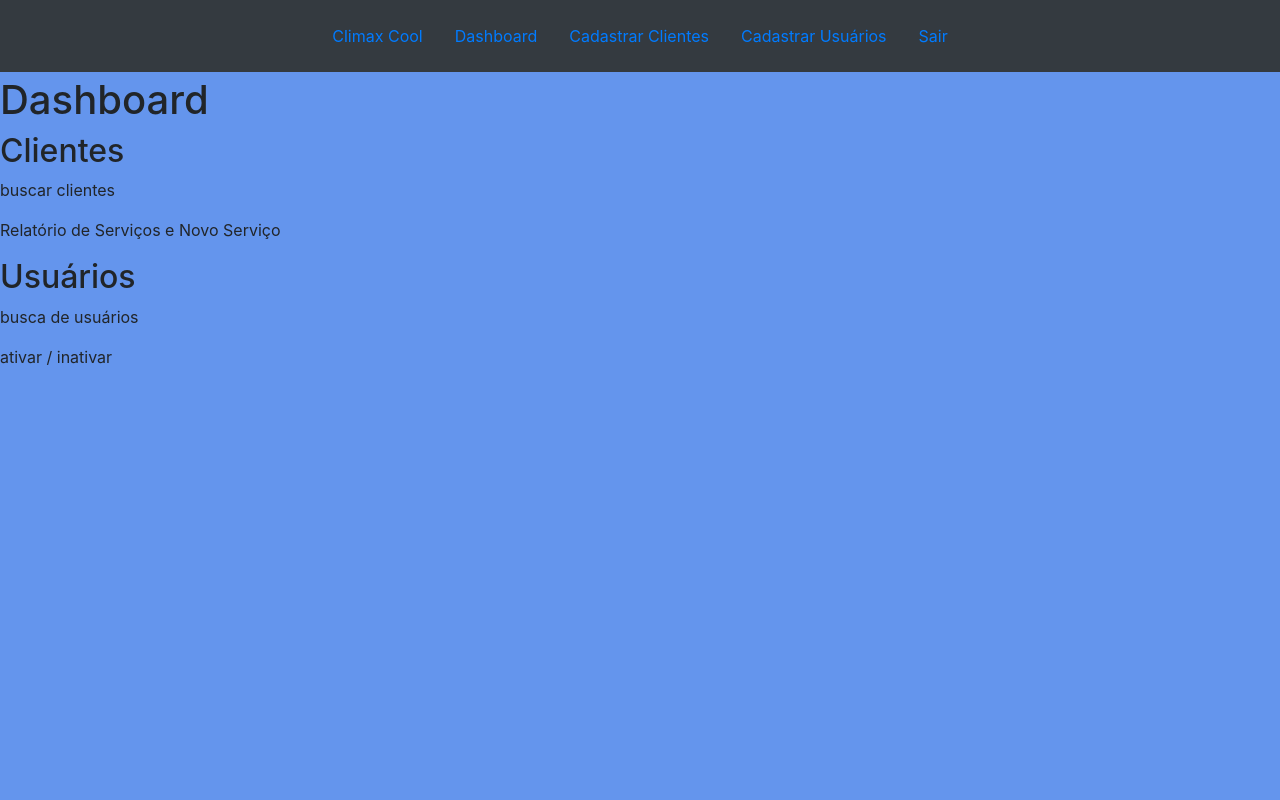
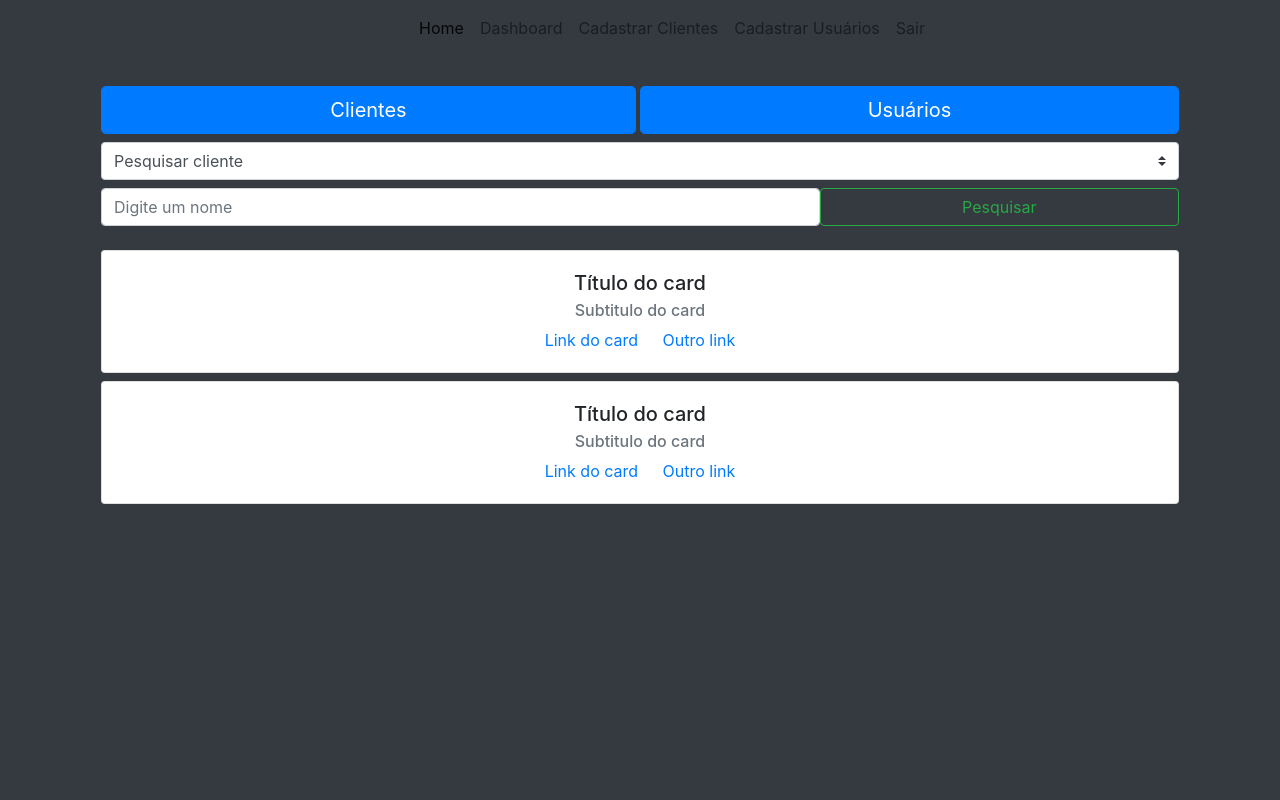
Before and after one commit to AndreJesus30/climaxcool, a Flask app: page /dashboard in a window 1280 px wide. Run offline with Flask 2, Linux system fonts and the light colour scheme; some libraries are stand-ins or nearby versions.

Commit message:
Dashboard changes and create menu hamburguer

```diff
--- a/climaxcool/static/main.css
+++ b/climaxcool/static/main.css
@@ -0,0 +1,5 @@
+.margin-nav {
+  margin-right: auto;
+  margin-left: 2rem;
+  /* background-color: rgb(20, 183, 220); */
+}
--- a/climaxcool/templates/dashboard.html
+++ b/climaxcool/templates/dashboard.html
@@ -1,12 +1,64 @@
 {% extends 'nav_logged.html' %}
 
 {% block bodynav %}
-<h1>Dashboard</h1>
+<!-- <h1>Dashboard</h1>
 <h2>Clientes</h2>
 <p>buscar clientes</p>
-<p>Relatório de Serviços e Novo Serviço</p>
-<h2>Usuários</h2>
+<p>Relatório de Serviços e Novo Serviço</p> -->
+<!-- <h2>Usuários</h2>
 <p>busca de usuários</p>
-<p>ativar / inativar</p>
+<p>ativar / inativar</p> -->
+<div style="padding-top: 70px; height: 100vh;" class="container-fluid bg-dark">
+    <div class="container">
+        <div class="row text-center p-3">
+            <div class="col-6 mb-2 pr-1">
+                <button type="button" class="btn btn-primary btn-lg w-100">Clientes</button>
+            </div>
+            <div class="col-6 mb-2 pl-0">
+                <button type="button" class="btn btn-primary btn-lg w-100">Usuários</button>
+            </div>
+
+            <div class="col-12 mb-2 ">
+                <div class="">
+                    <select class="custom-select">
+                        <option selected>Pesquisar cliente</option>
+                        <option value="Todos">Todos</option>
+                    </select>
+                </div>
+            </div>
+            <div class="col-12 mb-4">
+                <form class="col-12">
+                    <div class="row">
+                        <input class="col-8 form-control" type="search" placeholder="Digite um nome" aria-label="Pesquisar">
+                        <button class="col-4 btn btn-outline-success " type="submit">Pesquisar</button>
+                    </div>
+                </form>
+            </div>
+
+            <div class="col-12 mb-2">
+                <div class="card" style="width: 100%;">
+                    <div class="card-body">
+                        <h5 class="card-title">Título do card</h5>
+                        <h6 class="card-subtitle mb-2 text-muted">Subtitulo do card</h6>
+                        <a href="#" class="card-link">Link do card</a>
+                        <a href="#" class="card-link">Outro link</a>
+                    </div>
+                </div>
+            </div>
+
+            <div class="col-12">
+                <div class="card" style="width: 100%;">
+                    <div class="card-body">
+                        <h5 class="card-title">Título do card</h5>
+                        <h6 class="card-subtitle mb-2 text-muted">Subtitulo do card</h6>
+                        <a href="#" class="card-link">Link do card</a>
+                        <a href="#" class="card-link">Outro link</a>
+                    </div>
+                </div>
+            </div>
+
+        </div>
+    </div>
+</div>
 
 {% endblock %}
--- a/climaxcool/templates/index.html
+++ b/climaxcool/templates/index.html
@@ -9,19 +9,20 @@
     <title>Climax Cool - {% block title %} {% endblock %}</title>
     <link rel="stylesheet" href="https://fonts.googleapis.com/icon?family=Material+Icons">
     <link rel="stylesheet" href="https://stackpath.bootstrapcdn.com/bootstrap/4.1.3/css/bootstrap.min.css" integrity="sha384-MCw98/SFnGE8fJT3GXwEOngsV7Zt27NXFoaoApmYm81iuXoPkFOJwJ8ERdknLPMO" crossorigin="anonymous">
+    <link rel="stylesheet" href="../static/main.css">
 
     {% block head %}
     {% endblock %}
 
 </head>
 
-<body style="background-color: cornflowerblue; margin: 0px; padding: 0px;">
+<body class="main-content" style="background-color: cornflowerblue; margin: 0px; padding: 0px;">
 
     {% block body %}
     {% endblock %}
 
+    <script src="https://code.jquery.com/jquery-3.3.1.slim.min.js" integrity="sha384-q8i/X+965DzO0rT7abK41JStQIAqVgRVzpbzo5smXKp4YfRvH+8abtTE1Pi6jizo" crossorigin="anonymous"></script>
     <script src="https://cdn.jsdelivr.net/npm/bootstrap@5.0.2/dist/js/bootstrap.bundle.min.js" integrity="sha384-MrcW6ZMFYlzcLA8Nl+NtUVF0sA7MsXsP1UyJoMp4YLEuNSfAP+JcXn/tWtIaxVXM" crossorigin="anonymous"></script>
-    <script src="https://code.jquery.com/jquery-3.3.1.slim.min.js" integrity="sha384-q8i/X+965DzO0rT7abK41JStQIAqVgRVzpbzo5smXKp4YfRvH+8abtTE1Pi6jizo" crossorigin="anonymous"></script>
     <script src="https://cdnjs.cloudflare.com/ajax/libs/popper.js/1.14.3/umd/popper.min.js" integrity="sha384-ZMP7rVo3mIykV+2+9J3UJ46jBk0WLaUAdn689aCwoqbBJiSnjAK/l8WvCWPIPm49" crossorigin="anonymous"></script>
     <script src="https://stackpath.bootstrapcdn.com/bootstrap/4.1.3/js/bootstrap.min.js" integrity="sha384-ChfqqxuZUCnJSK3+MXmPNIyE6ZbWh2IMqE241rYiqJxyMiZ6OW/JmZQ5stwEULTy" crossorigin="anonymous"></script>
 </body>
--- a/climaxcool/templates/nav_logged.html
+++ b/climaxcool/templates/nav_logged.html
@@ -2,27 +2,50 @@
 
 {% block body %}
 
-<ul class="nav justify-content-center bg-dark py-3 mb-1">
+<nav class="navbar navbar-expand-md navbar-light bg-dark fixed-top">
+    <div class="margin-nav d-flex-md justify-content-center" id="div-nav-title">
+        <a class="navbar-brand d-block d-md-none" href="#" id="nav-title">Pagina Atual</a>
+    </div>
+    <button class="navbar-toggler" type="button" data-toggle="collapse" data-target="#navbarNav" aria-controls="navbarNav" aria-expanded="false" aria-label="Toggle navigation">
+        <span class="navbar-toggler-icon"></span>
+    </button>
+    <div class="margin-nav d-flex-md justify-content-center  collapse navbar-collapse" id="navbarNav">
+        <ul class="navbar-nav">
             <li class="nav-item active">
-        <a class="nav-link" href="{{ url_for('home') }}">Climax Cool</a>
+                <a class="nav-link" href="#">Home <span class="sr-only">(current)</span></a>
             </li>
-
             <li class="nav-item">
                 <a class="nav-link" href="{{ url_for('dashboard') }}">Dashboard</a>
             </li>
-
             <li class="nav-item">
                 <a class="nav-link" href="{{ url_for('customers_registration') }}">Cadastrar Clientes</a>
             </li>
-
             <li class="nav-item">
                 <a class="nav-link" href="{{ url_for('users_registration') }}">Cadastrar Usuários</a>
             </li>
-
             <li class="nav-item">
                 <a class="nav-link" href="{{ url_for('home') }}">Sair</a>
             </li>
         </ul>
+    </div>
+</nav>
+
+
+<script>
+    // Obtenha o título da página atual
+    var pathname = window.location.pathname;
+    var parts = pathname.split("/");
+    var endpoint = parts[parts.length - 1];
+    console.log(endpoint);
+
+    // Atualize o texto do elemento nav-title
+    document.getElementById("nav-title").textContent = endpoint;
+    // let size = window.innerWidth;
+    // if (size > 991) {
+    //     document.getElementById("div-nav-title").classList.add("invisible")
+    // }
+    // console.log(window.innerWidth)
+</script>
 
 {% block bodynav %}
 {% endblock %}
```
Lines whose indentation alone changed are shown as unchanged.
